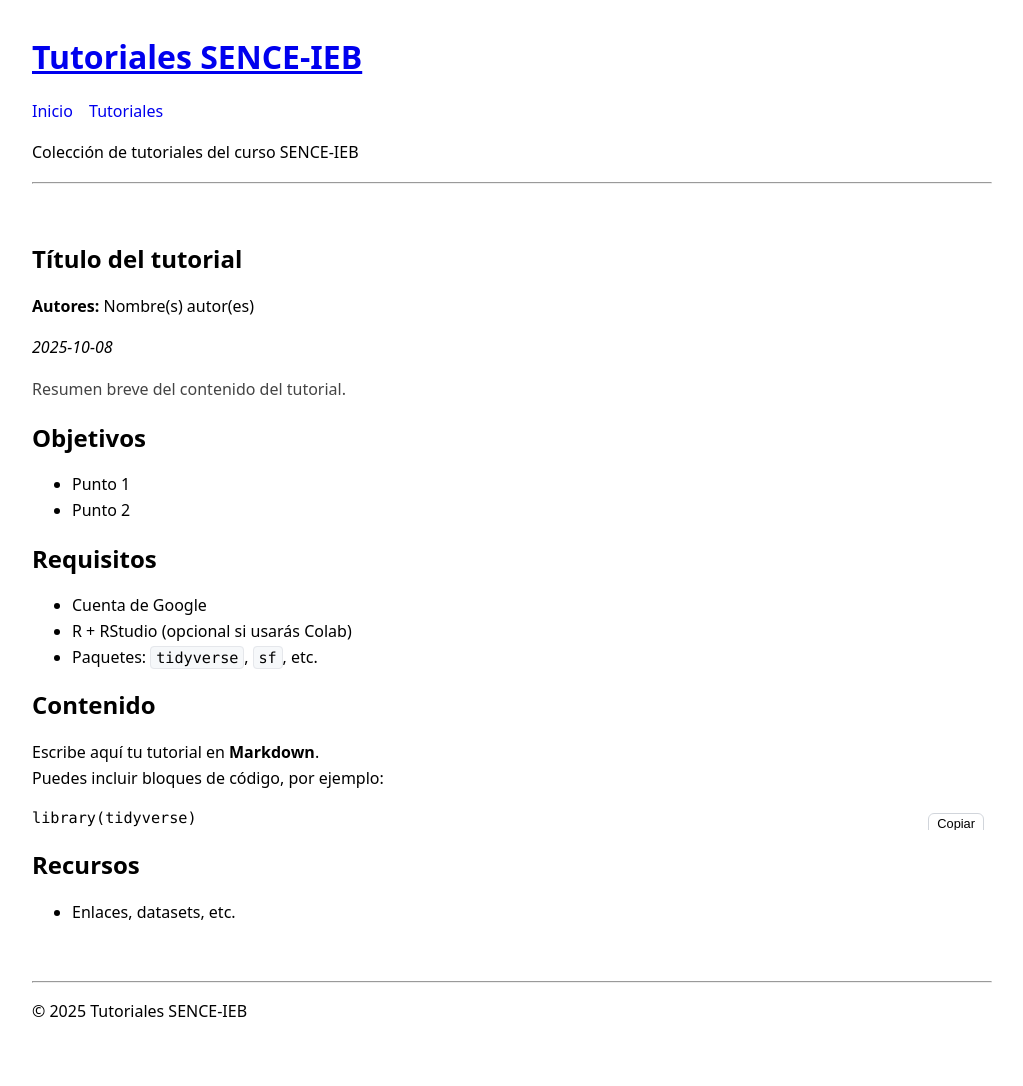
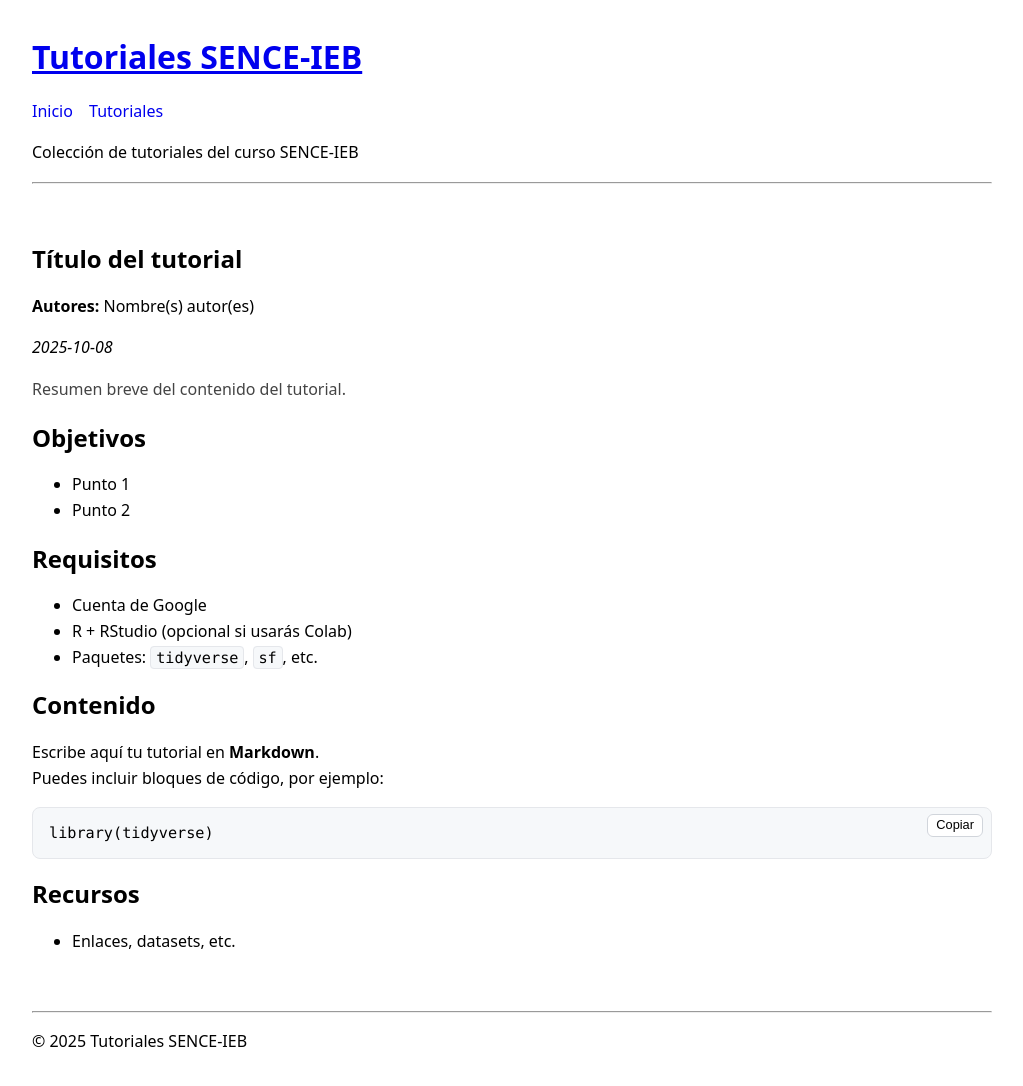
Before and after one commit to ricardosegovia/sence_ieb, a Jekyll site: the page built from _tutorials/01-introduccion.md, in a window 1280 px wide. Shown: the whole page, without its empty margins (128-1151 px from the left). Built offline with Jekyll 4.4.1, drawn with Linux system fonts in a browser that asks for light colours; before the commit the page ends 1057 px from its top, so only the background shows below that.

Commit message:
Restaurar cuadro gris y evitar doble borde tras rename; asegurar carga de JS

```diff
--- a/assets/css/style.css
+++ b/assets/css/style.css
@@ -169,3 +169,48 @@ h1, h2, h3 {
 .content .codebox pre.language-r::after { content: "R"; }
 .content .codebox pre.language-python::after { content: "PY"; }
 .content .codebox pre.language-bash::after { content: "SH"; }
+
+/* ==== Code blocks: contenedor externo con cuadro gris SIEMPRE ==== */
+.content figure.highlight,
+.content div.highlight {
+  background: #f6f8fa !important;   /* gris suave */
+  border: 1px solid #e5e7eb !important;
+  border-radius: 8px !important;
+  padding: 0.85rem 1rem !important;
+  position: relative !important;
+  overflow: auto !important;
+  margin: 1rem 0 !important;
+}
+
+/* No bordes/fondo en los <pre> internos (evita “doble borde”) */
+.content pre.highlight {
+  background: transparent !important;
+  border: 0 !important;
+  padding: 0 !important;
+  margin: 0 !important;
+}
+
+/* Tipografía del código */
+.content figure.highlight pre,
+.content div.highlight pre {
+  background: transparent;
+  margin: 0;
+}
+
+/* Botón copiar: funciona con o sin .codebox */
+.content figure.highlight .copy-btn,
+.content div.highlight .copy-btn,
+.content .codebox .copy-btn {
+  position: absolute;
+  top: 6px;
+  right: 8px;
+  padding: 0.25rem 0.5rem;
+  font-size: 0.8rem;
+  border: 1px solid #d1d5db;
+  border-radius: 6px;
+  background: #fff;
+  cursor: pointer;
+}
+.content figure.highlight .copy-btn:hover,
+.content div.highlight .copy-btn:hover,
+.content .codebox .copy-btn:hover { background: #f3f4f6; }
```
